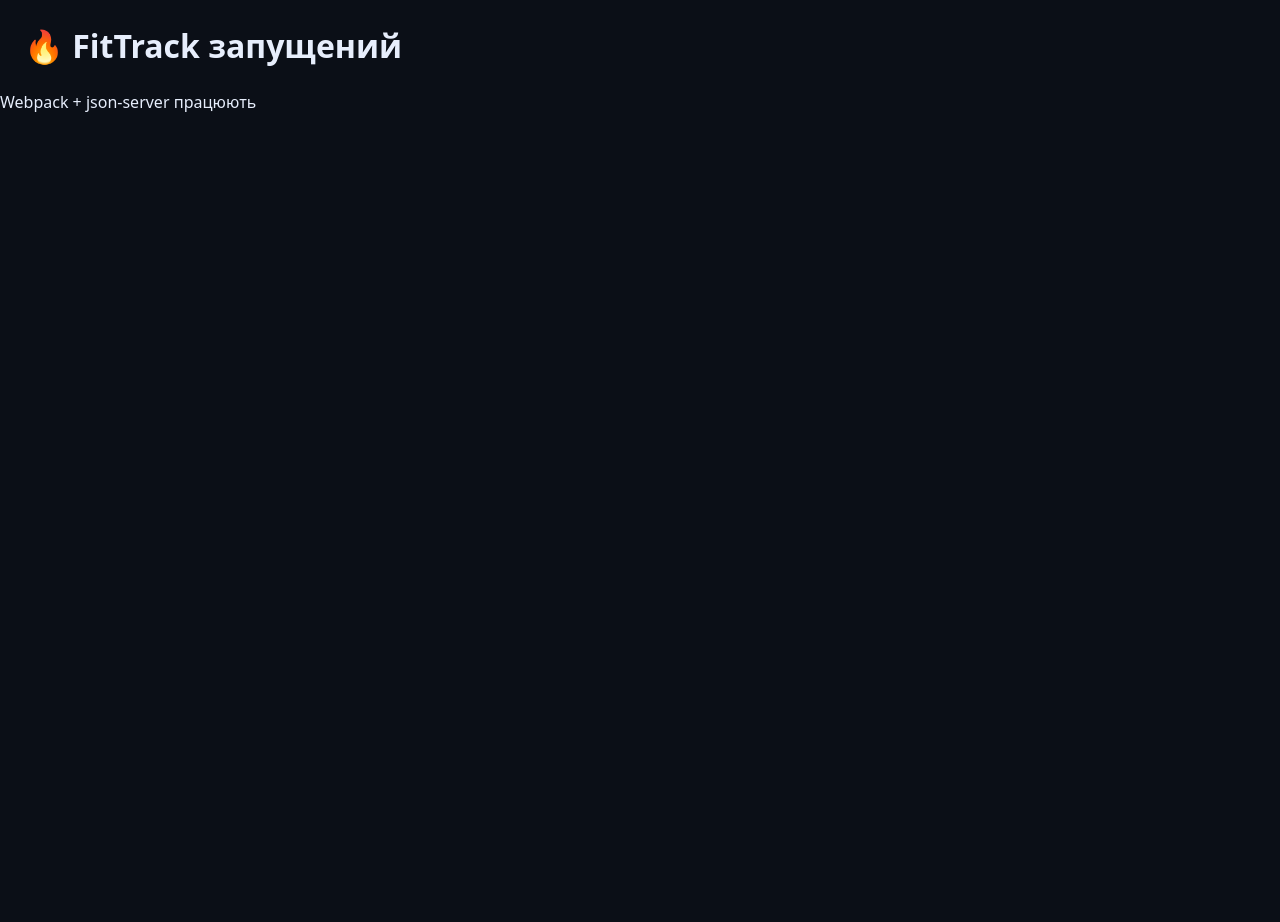
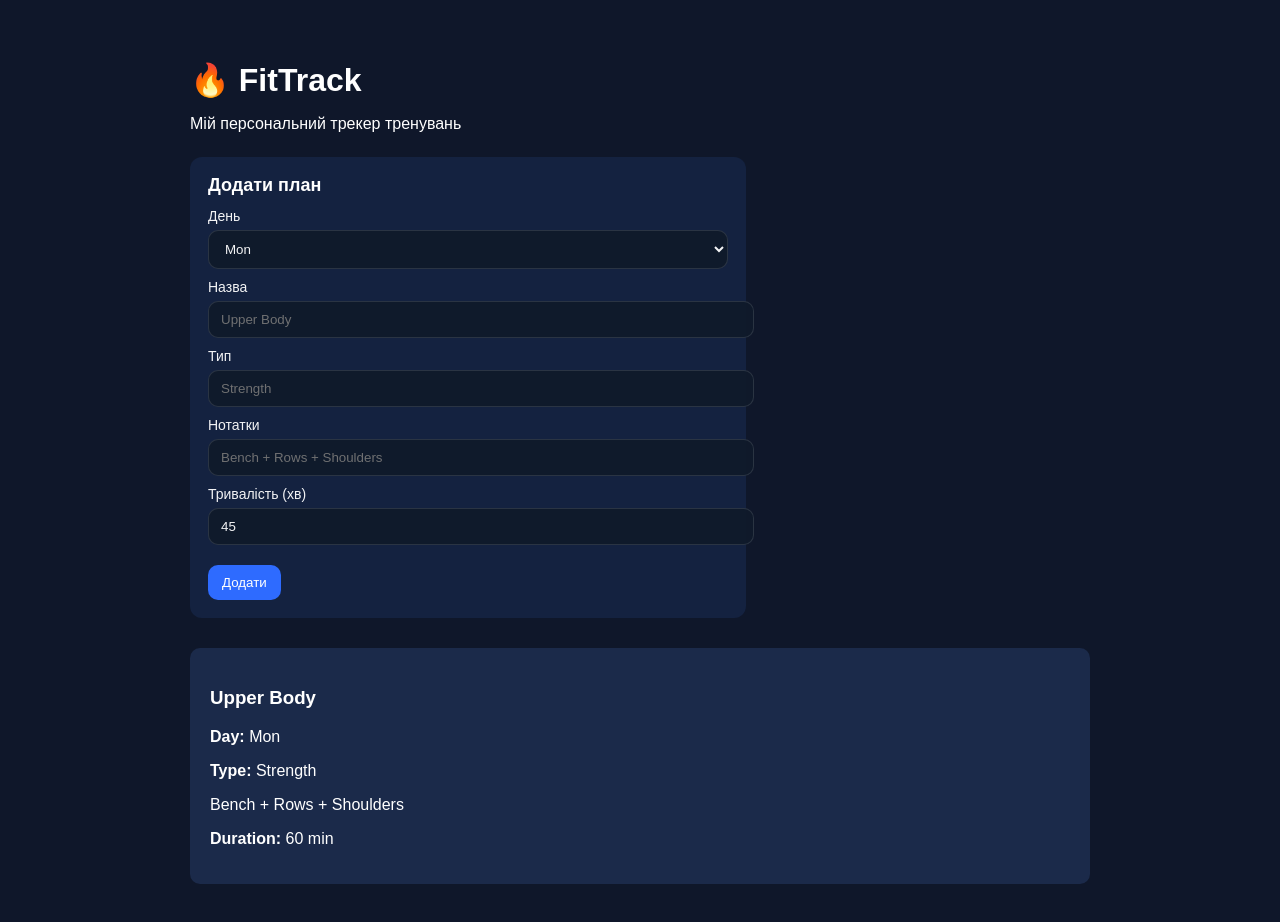
Before and after one commit to VladProtsyshyn/fittrack, a website built with webpack: page src/index.html in a window 1280 px wide. Before the commit the page ends 800 px from the top, so only its background shows below. Built offline with nearby package versions, Linux system fonts and the light colour scheme; data requests are answered from the project's data file.

Commit message:
feat: add create plan form and render plans list (GET + POST)

```diff
--- a/src/index.html
+++ b/src/index.html
@@ -1,12 +1,54 @@
 <!DOCTYPE html>
 <html lang="uk">
-<head>
-<meta charset="UTF-8" />
-<meta name="viewport" content="width=device-width, initial-scale=1.0" />
-<title>FitTrack</title>
-</head>
+    <head>
+        <meta charset="UTF-8" />
+        <meta name="viewport" content="width=device-width, initial-scale=1.0" />
+        <title>FitTrack</title>
+    </head>
     <body>
-        <h1>🔥 FitTrack запущений</h1>
-        <p>Webpack + json-server працюють</p>
+        <div class="container">
+            <h1>🔥 FitTrack</h1>
+            <p>Мій персональний трекер тренувань</p>
+            <form class="plan-form" autocomplete="off">
+                <h2>Додати план</h2>
+
+                <label>
+                    День
+                    <select name="day" required>
+                    <option value="Mon">Mon</option>
+                    <option value="Tue">Tue</option>
+                    <option value="Wed">Wed</option>
+                    <option value="Thu">Thu</option>
+                    <option value="Fri">Fri</option>
+                    <option value="Sat">Sat</option>
+                    <option value="Sun">Sun</option>
+                    </select>
+                </label>
+
+                <label>
+                    Назва
+                    <input name="title" type="text" placeholder="Upper Body" required />
+                </label>
+
+                <label>
+                    Тип
+                    <input name="type" type="text" placeholder="Strength" required />
+                </label>
+
+                <label>
+                    Нотатки
+                    <input name="notes" type="text" placeholder="Bench + Rows + Shoulders" />
+                </label>
+
+                <label>
+                    Тривалість (хв)
+                    <input name="durationMin" type="number" min="1" value="45" required />
+                </label>
+
+                <button type="submit">Додати</button>
+            </form>
+            <div class="plans-list"></div>
+        </div>
+        <script src="js/main.js"></script>
     </body>
 </html>
--- a/src/js/main.js
+++ b/src/js/main.js
@@ -1,3 +1,90 @@
 import "../styles/main.css";
 
-console.log("FitTrack: app loaded");
+const API_URL = "http://localhost:3001";
+const plansList = document.querySelector(".plans-list");
+const form = document.querySelector(".plan-form");
+
+async function loadPlans() {
+    const res = await fetch(`${API_URL}/plans`);
+    if (!res.ok) throw new Error("Failed to load plans");
+    return res.json();
+}
+
+function renderPlans(plans) {
+    plansList.innerHTML = "";
+
+    plans.forEach((plan) => {
+        const div = document.createElement("div");
+        div.classList.add("plan-card");
+        div.dataset.id = plan.id;
+
+        div.innerHTML = `
+        <h3>${escapeHtml(plan.title)}</h3>
+        <p><strong>Day:</strong> ${escapeHtml(plan.day)}</p>
+        <p><strong>Type:</strong> ${escapeHtml(plan.type)}</p>
+        <p>${escapeHtml(plan.notes || "")}</p>
+        <p><strong>Duration:</strong> ${Number(plan.durationMin)} min</p>
+        `;
+
+        plansList.appendChild(div);
+    });
+}
+
+async function createPlan(payload) {
+    const res = await fetch(`${API_URL}/plans`, {
+        method: "POST",
+        headers: { "Content-Type": "application/json" },
+        body: JSON.stringify(payload),
+    });
+
+    if (!res.ok) throw new Error("Failed to create plan");
+        return res.json();
+}
+
+async function refresh() {
+    const plans = await loadPlans();
+    renderPlans(plans);
+}
+
+function getFormData(formEl) {
+    const fd = new FormData(formEl);
+
+    return {
+        day: fd.get("day"),
+        title: fd.get("title").trim(),
+        type: fd.get("type").trim(),
+        notes: (fd.get("notes") || "").trim(),
+        durationMin: Number(fd.get("durationMin")),
+        updatedAt: new Date().toISOString(),
+    };
+}
+
+function escapeHtml(str) {
+    return String(str)
+        .replaceAll("&", "&amp;")
+        .replaceAll("<", "&lt;")
+        .replaceAll(">", "&gt;")
+        .replaceAll('"', "&quot;")
+        .replaceAll("'", "&#039;");
+}
+
+form.addEventListener("submit", async (e) => {
+    e.preventDefault();
+
+    try {
+        const payload = getFormData(form);
+
+        if (!payload.title || !payload.type || !payload.day) return;
+
+        await createPlan(payload);
+        form.reset();
+        form.querySelector('input[name="durationMin"]').value = 45;
+
+        await refresh();
+        } catch (err) {
+        console.error(err);
+        alert("Не вдалось додати план. Перевір консоль.");
+    }
+});
+
+refresh().catch((err) => console.error(err));
--- a/src/styles/main.css
+++ b/src/styles/main.css
@@ -1,17 +1,72 @@
-*,
-*::before,
-*::after {
-    box-sizing: border-box;
+body {
+    margin: 0;
+    font-family: Arial, sans-serif;
+    background-color: #0f172a;
+    color: #ffffff;
 }
 
-    body {
-    margin: 0;
-    font-family: system-ui, -apple-system, Segoe UI, Roboto, Arial, sans-serif;
-    background: #0b0f17;
-    color: #e7eefc;
+.container {
+    max-width: 900px;
+    margin: 0 auto;
+    padding: 40px 20px;
 }
 
-    h1 {
-    margin: 24px;
-    font-size: 32px;
+h1 {
+    margin-bottom: 10px;
 }
+
+.plans-list {
+    margin-top: 30px;
+}
+
+.plan-card {
+    background: #1b2a4a;
+    padding: 20px;
+    margin-bottom: 15px;
+    border-radius: 10px;
+}
+
+.plan-form {
+    margin-top: 24px;
+    max-width: 520px;
+    background: #142240;
+    padding: 18px;
+    border-radius: 12px;
+    }
+
+.plan-form h2 {
+    margin: 0 0 12px;
+    font-size: 18px;
+}
+
+.plan-form label {
+    display: block;
+    margin-bottom: 10px;
+    font-size: 14px;
+    opacity: 0.95;
+}
+
+.plan-form input,
+.plan-form select {
+    width: 100%;
+    margin-top: 6px;
+    padding: 10px 12px;
+    border-radius: 10px;
+    border: 1px solid rgba(255,255,255,0.12);
+    background: #0f1a2a;
+    color: #fff;
+    outline: none;
+}
+
+.plan-form button {
+    margin-top: 10px;
+    padding: 10px 14px;
+    border-radius: 10px;
+    border: 0;
+    background: #2e6bff;
+    color: #fff;
+    cursor: pointer;
+}
+.plan-form button:hover {
+    filter: brightness(1.05);
+}
--- a/webpack.config.js
+++ b/webpack.config.js
@@ -27,13 +27,12 @@ const isProd = argv.mode === "production";
         module: {
             rules: [
             {
-                test: /\.(sa|sc|c)ss$/,
+                test: /\.css$/i,
                 use: [
-                isProd ? MiniCssExtractPlugin.loader : "style-loader",
-                "css-loader",
-                "postcss-loader",
-                "sass-loader"
-                ]
+                    isProd ? MiniCssExtractPlugin.loader : "style-loader",
+                    "css-loader",
+                    "postcss-loader",
+                ],
             },
             {
                 test: /\.(png|jpe?g|gif|svg|webp)$/i,
```
